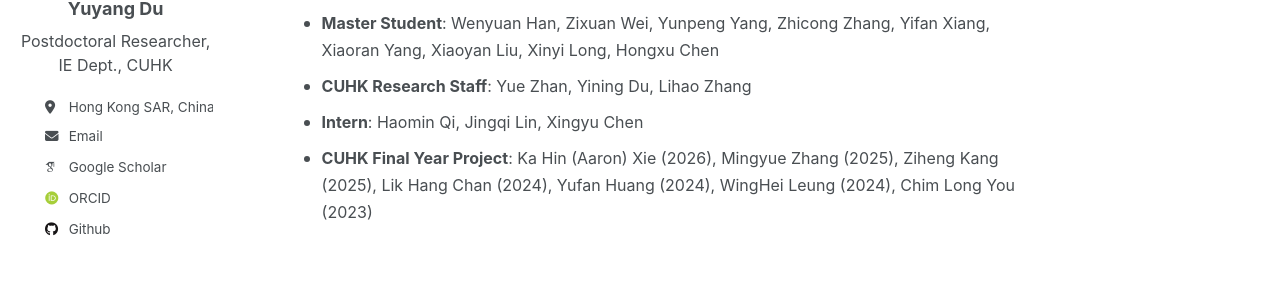
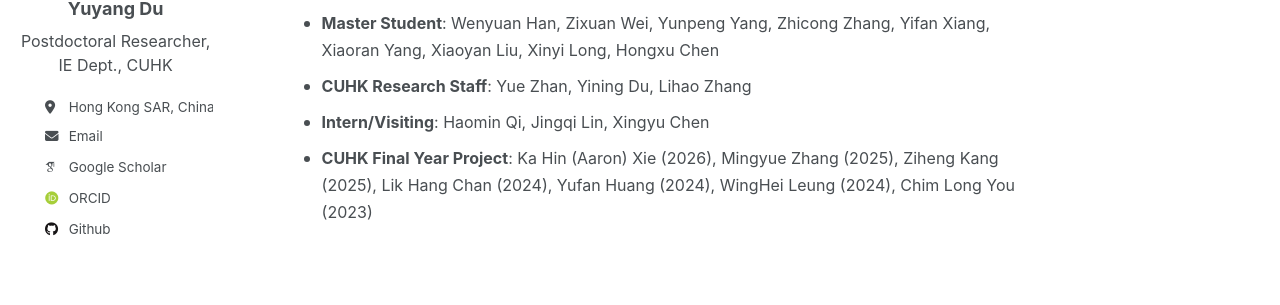
Before and after one commit to yuyangdu01/yuyangdu01.github.io, a Jekyll site: the page built from _pages/service.md, in a window 1280 px wide and 900 px high, scrolled down 864 px. Shown: the part 303-608 px from the top of the window. Built offline with Jekyll 4.4.1, drawn with Linux system fonts in a browser that asks for light colours; some web fonts are replaced.

Commit message:
Update service.md

```diff
--- a/_pages/service.md
+++ b/_pages/service.md
@@ -54,6 +54,6 @@ Mentorship
 * <font size=3> <b>PhD Student</b>: <a href="https://scholar.google.com/citations?user=pUIWEZAAAAAJ">Feifan Zhang</a> (IE), <a href="https://scholar.google.com/citations?user=zHMaH24AAAAJ">Liujianfu Wang</a> (IE), <a href="https://scholar.google.com/citations?user=-PdrGCIAAAAJ">Shiqi Xu</a> (IE), <a href="https://ieeexplore.ieee.org/author/37089175010">Yirun Wang</a> (IE), Yuchen Pan (IE), Qun Yang (IE), <a href="https://scholar.google.com/citations?user=o8vGH6kAAAAJ">Hongwei Cui</a> (IE), <a href="https://scholar.google.com/citations?user=wHMRoIUAAAAJ">Kexin Chen</a> (CSE), Yiyi Zhang (CSE), <a href="https://scholar.google.com/citations?user=XSQsbRsAAAAJ">Xilin Dang</a> (CSE)</font>
 * <font size=3> <b>Master Student</b>: Wenyuan Han, Zixuan Wei, Yunpeng Yang, Zhicong Zhang, Yifan Xiang, Xiaoran Yang, Xiaoyan Liu, Xinyi Long, Hongxu Chen</font>
 * <font size=3> <b>CUHK Research Staff</b>: Yue Zhan, Yining Du, Lihao Zhang</font>
-* <font size=3> <b>Intern</b>: Haomin Qi, Jingqi Lin, Xingyu Chen</font>
+* <font size=3> <b>Intern/Visiting</b>: Haomin Qi, Jingqi Lin, Xingyu Chen</font>
 * <font size=3> <b>CUHK Final Year Project</b>: Ka Hin (Aaron) Xie (2026), Mingyue Zhang (2025), Ziheng Kang (2025), Lik Hang Chan (2024), Yufan Huang (2024), WingHei Leung (2024), Chim Long You (2023)</font>
 </div>
```
